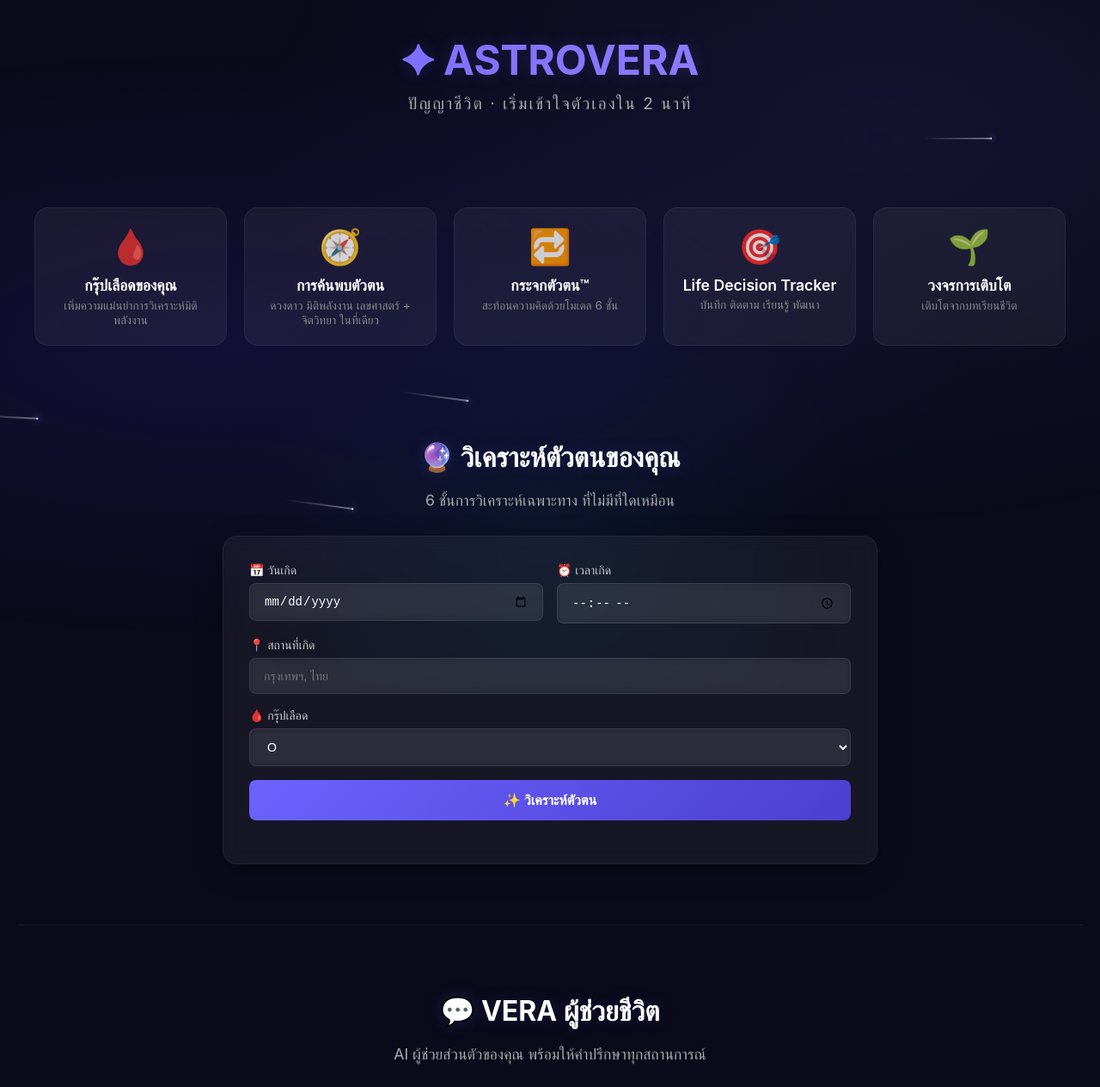
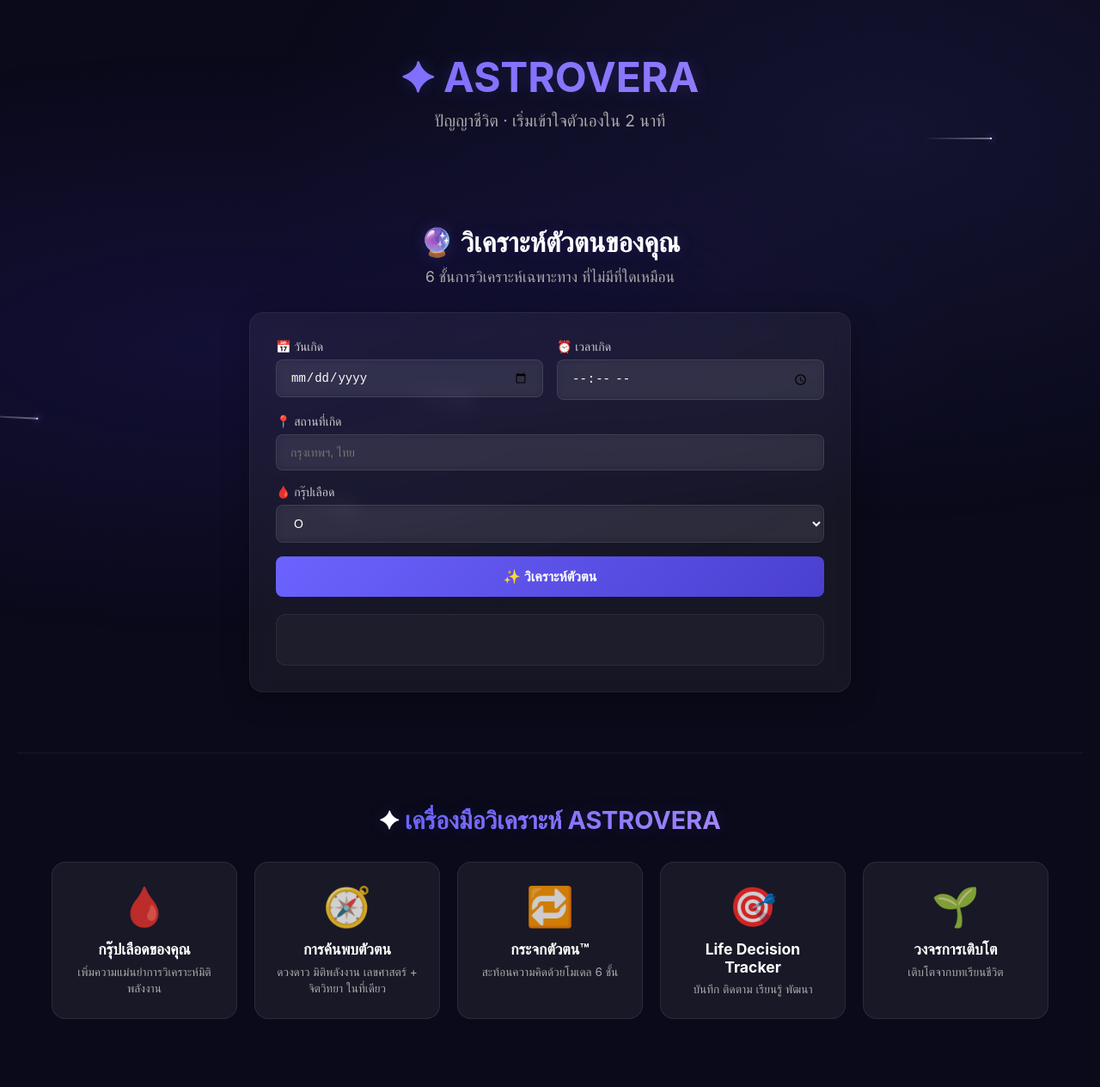
Before and after one commit to duriankab-dot/Astro, a website: page index.html in a window 1280 px wide. Shown: the top 1264 px of the page at 86% size. Drawn offline with Linux system fonts and the light colour scheme; files that its build step writes are made by us from their sources.

Commit message:
Update index.html

```diff
--- a/index.html
+++ b/index.html
@@ -8,14 +8,14 @@
     <link rel="manifest" href="manifest.json" />
 
     <style>
-        /* ===== พื้นหลังและธีม (จากของเก่า) ===== */
+        /* ===== พื้นฐาน ===== */
+        * { box-sizing: border-box; margin: 0; padding: 0; }
         body {
             background: #0a0a1a;
             color: #ffffff;
-            font-family: 'Inter', sans-serif;
-            margin: 0;
-            padding: 0;
+            font-family: 'Inter', -apple-system, BlinkMacSystemFont, sans-serif;
             min-height: 100vh;
+            padding: 20px;
         }
         body::before {
             content: '';
@@ -24,9 +24,9 @@
             left: 0;
             width: 100%;
             height: 100%;
-            background: radial-gradient(ellipse at 20% 50%, rgba(72, 49, 212, 0.15) 0%, transparent 60%),
-                radial-gradient(ellipse at 80% 20%, rgba(108, 99, 255, 0.1) 0%, transparent 50%),
-                radial-gradient(ellipse at 50% 80%, rgba(0, 200, 255, 0.05) 0%, transparent 40%);
+            background:
+                radial-gradient(ellipse at 20% 50%, rgba(72, 49, 212, 0.15) 0%, transparent 60%),
+                radial-gradient(ellipse at 80% 20%, rgba(108, 99, 255, 0.1) 0%, transparent 50%);
             z-index: -2;
             pointer-events: none;
         }
@@ -58,44 +58,21 @@
             right: 0;
             width: 80px;
             height: 1px;
-            background: linear-gradient(to left, rgba(255, 255, 255, 0.8), transparent);
+            background: linear-gradient(to left, rgba(255,255,255,0.8), transparent);
             transform: translateY(-50%);
         }
         @keyframes shoot {
-            0% { transform: translate(0, 0) rotate(0deg);
-                opacity: 1; }
+            0% { transform: translate(0, 0) rotate(0deg); opacity: 1; }
             70% { opacity: 1; }
-            100% { transform: translate(-600px, 600px) rotate(20deg);
-                opacity: 0; }
+            100% { transform: translate(-600px, 600px) rotate(20deg); opacity: 0; }
         }
-        .shooting-star:nth-child(1) { top: 10%;
-            left: 20%;
-            animation-duration: 6s;
-            animation-delay: 0s; }
-        .shooting-star:nth-child(2) { top: 30%;
-            left: 60%;
-            animation-duration: 8s;
-            animation-delay: 2s; }
-        .shooting-star:nth-child(3) { top: 50%;
-            left: 10%;
-            animation-duration: 7s;
-            animation-delay: 4s; }
-        .shooting-star:nth-child(4) { top: 70%;
-            left: 80%;
-            animation-duration: 9s;
-            animation-delay: 1s; }
-        .shooting-star:nth-child(5) { top: 90%;
-            left: 40%;
-            animation-duration: 5s;
-            animation-delay: 3s; }
-        .shooting-star:nth-child(6) { top: 20%;
-            left: 90%;
-            animation-duration: 7.5s;
-            animation-delay: 5s; }
-        .shooting-star:nth-child(7) { top: 45%;
-            left: 50%;
-            animation-duration: 6.5s;
-            animation-delay: 2.5s; }
+        .shooting-star:nth-child(1) { top: 10%; left: 20%; animation-duration: 6s; animation-delay: 0s; }
+        .shooting-star:nth-child(2) { top: 30%; left: 60%; animation-duration: 8s; animation-delay: 2s; }
+        .shooting-star:nth-child(3) { top: 50%; left: 10%; animation-duration: 7s; animation-delay: 4s; }
+        .shooting-star:nth-child(4) { top: 70%; left: 80%; animation-duration: 9s; animation-delay: 1s; }
+        .shooting-star:nth-child(5) { top: 90%; left: 40%; animation-duration: 5s; animation-delay: 3s; }
+        .shooting-star:nth-child(6) { top: 20%; left: 90%; animation-duration: 7.5s; animation-delay: 5s; }
+        .shooting-star:nth-child(7) { top: 45%; left: 50%; animation-duration: 6.5s; animation-delay: 2.5s; }
 
         /* ===== Container ===== */
         .container {
@@ -106,10 +83,10 @@
             z-index: 1;
         }
 
-        /* ===== หัวข้อและแบรนด์ ===== */
+        /* ===== Brand (ด้านบน) ===== */
         .brand {
             text-align: center;
-            padding: 20px 0;
+            padding: 20px 0 30px;
         }
         .brand h1 {
             font-size: 3rem;
@@ -123,50 +100,13 @@
             font-size: 1.2rem;
             color: #aaa;
             margin-top: 8px;
-            letter-spacing: 2px;
         }
 
-        /* ===== Hero Grid (ของเก่า) ===== */
-        .hero-grid {
-            display: grid;
-            grid-template-columns: repeat(auto-fit, minmax(200px, 1fr));
-            gap: 20px;
-            margin: 30px 0;
-        }
-        .hero-item {
-            background: rgba(255, 255, 255, 0.05);
-            padding: 20px;
-            border-radius: 16px;
-            text-align: center;
-            border: 1px solid rgba(255, 255, 255, 0.06);
-            transition: all 0.3s;
-        }
-        .hero-item:hover {
-            transform: translateY(-4px);
-            background: rgba(255, 255, 255, 0.08);
-            border-color: rgba(108, 99, 255, 0.3);
-        }
-        .hero-item .icon {
-            font-size: 2.5rem;
-            display: block;
-            margin-bottom: 10px;
-        }
-        .hero-item .title {
-            font-weight: 600;
-            font-size: 1.1rem;
-            color: #fff;
-        }
-        .hero-item .desc {
-            font-size: 0.85rem;
-            color: #888;
-            margin-top: 4px;
-        }
-
-        /* ===== ส่วนวิเคราะห์ (ของเก่า) ===== */
+        /* ===== ฟอร์มวิเคราะห์ (อยู่กลาง) ===== */
         .section-title {
             text-align: center;
             font-size: 2rem;
-            margin: 40px 0 20px;
+            margin: 40px 0 10px;
         }
         .section-subtitle {
             text-align: center;
@@ -174,7 +114,6 @@
             margin-bottom: 30px;
             font-size: 1.1rem;
         }
-
         .analysis-box {
             max-width: 700px;
             margin: 0 auto;
@@ -184,10 +123,7 @@
             border-radius: 16px;
             padding: 30px;
         }
-
-        .form-group {
-            margin-bottom: 16px;
-        }
+        .form-group { margin-bottom: 16px; }
         .form-group label {
             display: block;
             margin-bottom: 6px;
@@ -195,8 +131,7 @@
             font-size: 14px;
             color: #ccc;
         }
-        .form-group input,
-        .form-group select {
+        .form-group input, .form-group select {
             width: 100%;
             padding: 12px 16px;
             background: rgba(255, 255, 255, 0.05);
@@ -206,21 +141,13 @@
             font-size: 14px;
             box-sizing: border-box;
         }
-        .form-group input:focus,
-        .form-group select:focus {
+        .form-group input:focus, .form-group select:focus {
             outline: none;
             border-color: #6c63ff;
             box-shadow: 0 0 20px rgba(108, 99, 255, 0.1);
         }
-        .form-group select option {
-            background: #1a1a2e;
-            color: #fff;
-        }
-        .form-row {
-            display: grid;
-            grid-template-columns: 1fr 1fr;
-            gap: 16px;
-        }
+        .form-group select option { background: #1a1a2e; color: #fff; }
+        .form-row { display: grid; grid-template-columns: 1fr 1fr; gap: 16px; }
 
         .btn-primary {
             padding: 14px 32px;
@@ -238,12 +165,61 @@
             transform: translateY(-2px);
             box-shadow: 0 8px 24px rgba(108, 99, 255, 0.3);
         }
+        #analysis-result {
+            margin-top: 20px;
+            padding: 20px;
+            background: rgba(255, 255, 255, 0.03);
+            border-radius: 12px;
+            border: 1px solid rgba(255, 255, 255, 0.06);
+            min-height: 60px;
+        }
 
-        /* ===== VERA (ใหม่) ===== */
+        /* ===== 5 อย่าง (อยู่ด้านล่าง - เด่นขึ้น) ===== */
+        .features-section {
+            margin-top: 50px;
+            padding: 40px 0;
+            border-top: 1px solid rgba(255, 255, 255, 0.06);
+        }
+        .features-title {
+            text-align: center;
+            font-size: 1.8rem;
+            margin-bottom: 30px;
+            color: #fff;
+        }
+        .features-title span {
+            background: linear-gradient(135deg, #6c63ff, #a78bfa);
+            -webkit-background-clip: text;
+            -webkit-text-fill-color: transparent;
+            background-clip: text;
+        }
+        .features-grid {
+            display: grid;
+            grid-template-columns: repeat(auto-fit, minmax(200px, 1fr));
+            gap: 20px;
+        }
+        .feature-item {
+            background: rgba(255, 255, 255, 0.06);
+            padding: 24px 20px;
+            border-radius: 16px;
+            text-align: center;
+            border: 1px solid rgba(255, 255, 255, 0.08);
+            transition: all 0.3s;
+        }
+        .feature-item:hover {
+            transform: translateY(-6px);
+            background: rgba(255, 255, 255, 0.1);
+            border-color: rgba(108, 99, 255, 0.4);
+            box-shadow: 0 12px 40px rgba(108, 99, 255, 0.1);
+        }
+        .feature-item .icon { font-size: 2.8rem; display: block; margin-bottom: 12px; }
+        .feature-item .title { font-weight: 700; font-size: 1.1rem; color: #fff; margin-bottom: 6px; }
+        .feature-item .desc { font-size: 0.85rem; color: #aaa; line-height: 1.4; }
+
+        /* ===== VERA (อยู่ด้านล่างสุด) ===== */
         .vera-section {
-            margin-top: 50px;
+            margin-top: 40px;
+            padding-top: 40px;
             border-top: 1px solid rgba(255, 255, 255, 0.06);
-            padding-top: 40px;
         }
         .quick-modes {
             display: flex;
@@ -276,14 +252,8 @@
             color: #888;
             margin-top: 4px;
         }
-
-        .vera-form {
-            max-width: 700px;
-            margin: 0 auto;
-        }
-        .vera-form .form-row {
-            margin-bottom: 12px;
-        }
+        .vera-form { max-width: 700px; margin: 0 auto; }
+        .vera-form .form-row { margin-bottom: 12px; }
         .vera-form .mode-select,
         .vera-form .message-input {
             width: 100%;
@@ -296,20 +266,15 @@
             box-sizing: border-box;
             font-family: inherit;
         }
-        .vera-form .mode-select option {
-            background: #1a1a2e;
-            color: #fff;
-        }
-        .vera-form .message-input {
-            resize: vertical;
-        }
+        .vera-form .mode-select option { background: #1a1a2e; color: #fff; }
+        .vera-form .message-input { resize: vertical; }
         .vera-form .message-input:focus,
         .vera-form .mode-select:focus {
             outline: none;
             border-color: #6c63ff;
             box-shadow: 0 0 20px rgba(108, 99, 255, 0.1);
         }
-        .vera-result {
+        #vera-result {
             margin-top: 24px;
             min-height: 80px;
             padding: 20px;
@@ -329,7 +294,7 @@
             font-weight: 500;
             z-index: 10000;
             display: none;
-            box-shadow: 0 4px 12px rgba(0, 0, 0, 0.15);
+            box-shadow: 0 4px 12px rgba(0,0,0,0.15);
             max-width: 400px;
         }
         #notification.success { background: #4caf50; }
@@ -352,14 +317,12 @@
             border-radius: 50%;
             animation: spin 0.8s linear infinite;
         }
-        @keyframes spin {
-            to { transform: rotate(360deg); }
-        }
+        @keyframes spin { to { transform: rotate(360deg); } }
 
         /* ===== Responsive ===== */
         @media (max-width: 768px) {
             .quick-modes { flex-direction: column; }
-            .hero-grid { grid-template-columns: 1fr 1fr; }
+            .features-grid { grid-template-columns: 1fr 1fr; }
             .container { padding: 12px; }
             .form-row { grid-template-columns: 1fr; }
             .brand h1 { font-size: 2.2rem; }
@@ -380,7 +343,7 @@
     </div>
 
     <!-- ============================================================
-    BRAND / LOGO (ของเก่า)
+    BRAND (ด้านบน)
     ============================================================ -->
     <div class="brand">
         <div class="container">
@@ -390,40 +353,7 @@
     </div>
 
     <!-- ============================================================
-    HERO GRID (ของเก่า - เอาเฉพาะที่ใช้ได้)
-    ============================================================ -->
-    <section class="container">
-        <div class="hero-grid">
-            <div class="hero-item">
-                <span class="icon">🩸</span>
-                <div class="title">กรุ๊ปเลือดของคุณ</div>
-                <div class="desc">เพิ่มความแม่นยำการวิเคราะห์มิติพลังงาน</div>
-            </div>
-            <div class="hero-item">
-                <span class="icon">🧭</span>
-                <div class="title">การค้นพบตัวตน</div>
-                <div class="desc">ดวงดาว มิติพลังงาน เลขศาสตร์ + จิตวิทยา ในที่เดียว</div>
-            </div>
-            <div class="hero-item">
-                <span class="icon">🔁</span>
-                <div class="title">กระจกตัวตน™</div>
-                <div class="desc">สะท้อนความคิดด้วยโมเดล 6 ชั้น</div>
-            </div>
-            <div class="hero-item">
-                <span class="icon">🎯</span>
-                <div class="title">Life Decision Tracker</div>
-                <div class="desc">บันทึก ติดตาม เรียนรู้ พัฒนา</div>
-            </div>
-            <div class="hero-item">
-                <span class="icon">🌱</span>
-                <div class="title">วงจรการเติบโต</div>
-                <div class="desc">เติบโตจากบทเรียนชีวิต</div>
-            </div>
-        </div>
-    </section>
-
-    <!-- ============================================================
-    ฟอร์มวิเคราะห์ตัวตน (ของเก่า - ใช้ได้)
+    ฟอร์มวิเคราะห์ตัวตน (ตรงกลาง)
     ============================================================ -->
     <section class="container">
         <h2 class="section-title">🔮 วิเคราะห์ตัวตนของคุณ</h2>
@@ -441,12 +371,10 @@
                         <input type="time" id="birth-time" required />
                     </div>
                 </div>
-
                 <div class="form-group">
                     <label for="birth-place">📍 สถานที่เกิด</label>
                     <input type="text" id="birth-place" placeholder="กรุงเทพฯ, ไทย" />
                 </div>
-
                 <div class="form-group">
                     <label for="blood-type">🩸 กรุ๊ปเลือด</label>
                     <select id="blood-type">
@@ -456,22 +384,54 @@
                         <option value="O" selected>O</option>
                     </select>
                 </div>
-
-                <button type="submit" class="btn-primary">
-                    ✨ วิเคราะห์ตัวตน
-                </button>
+                <button type="submit" class="btn-primary">✨ วิเคราะห์ตัวตน</button>
             </form>
-
-            <div id="analysis-result" style="margin-top:20px;"></div>
+            <div id="analysis-result"></div>
         </div>
     </section>
 
     <!-- ============================================================
-    🧠 VERA - แทนที่ AI ตัวอื่นๆ ทั้งหมด
+    5 อย่าง (🩸🧭🔁🎯🌱) - อยู่ด้านล่าง เด่นขึ้น
+    ============================================================ -->
+    <section class="features-section">
+        <div class="container">
+            <h2 class="features-title">✦ <span>เครื่องมือวิเคราะห์ ASTROVERA</span></h2>
+            <div class="features-grid">
+                <div class="feature-item">
+                    <span class="icon">🩸</span>
+                    <div class="title">กรุ๊ปเลือดของคุณ</div>
+                    <div class="desc">เพิ่มความแม่นยำการวิเคราะห์มิติพลังงาน</div>
+                </div>
+                <div class="feature-item">
+                    <span class="icon">🧭</span>
+                    <div class="title">การค้นพบตัวตน</div>
+                    <div class="desc">ดวงดาว มิติพลังงาน เลขศาสตร์ + จิตวิทยา ในที่เดียว</div>
+                </div>
+                <div class="feature-item">
+                    <span class="icon">🔁</span>
+                    <div class="title">กระจกตัวตน™</div>
+                    <div class="desc">สะท้อนความคิดด้วยโมเดล 6 ชั้น</div>
+                </div>
+                <div class="feature-item">
+                    <span class="icon">🎯</span>
+                    <div class="title">Life Decision Tracker</div>
+                    <div class="desc">บันทึก ติดตาม เรียนรู้ พัฒนา</div>
+                </div>
+                <div class="feature-item">
+                    <span class="icon">🌱</span>
+                    <div class="title">วงจรการเติบโต</div>
+                    <div class="desc">เติบโตจากบทเรียนชีวิต</div>
+                </div>
+            </div>
+        </div>
+    </section>
+
+    <!-- ============================================================
+    🧠 VERA (ด้านล่างสุด)
     ============================================================ -->
     <section class="container vera-section">
-        <h2 class="section-title">💬 VERA ผู้ช่วยชีวิต</h2>
-        <p class="section-subtitle">AI ผู้ช่วยส่วนตัวของคุณ พร้อมให้คำปรึกษาทุกสถานการณ์</p>
+        <h2 style="text-align:center; font-size:1.8rem;">💬 VERA ผู้ช่วยชีวิต</h2>
+        <p style="text-align:center; color:#aaa; font-size:0.95rem;">AI ผู้ช่วยส่วนตัวของคุณ พร้อมให้คำปรึกษาทุกสถานการณ์</p>
 
         <div class="quick-modes">
             <button class="vera-mode-btn" data-mode="chat" data-preset-message="สวัสดี">
@@ -501,7 +461,7 @@
             </div>
         </form>
 
-        <div id="vera-result" class="vera-result"></div>
+        <div id="vera-result"></div>
     </section>
 
     <!-- ============================================================
```
